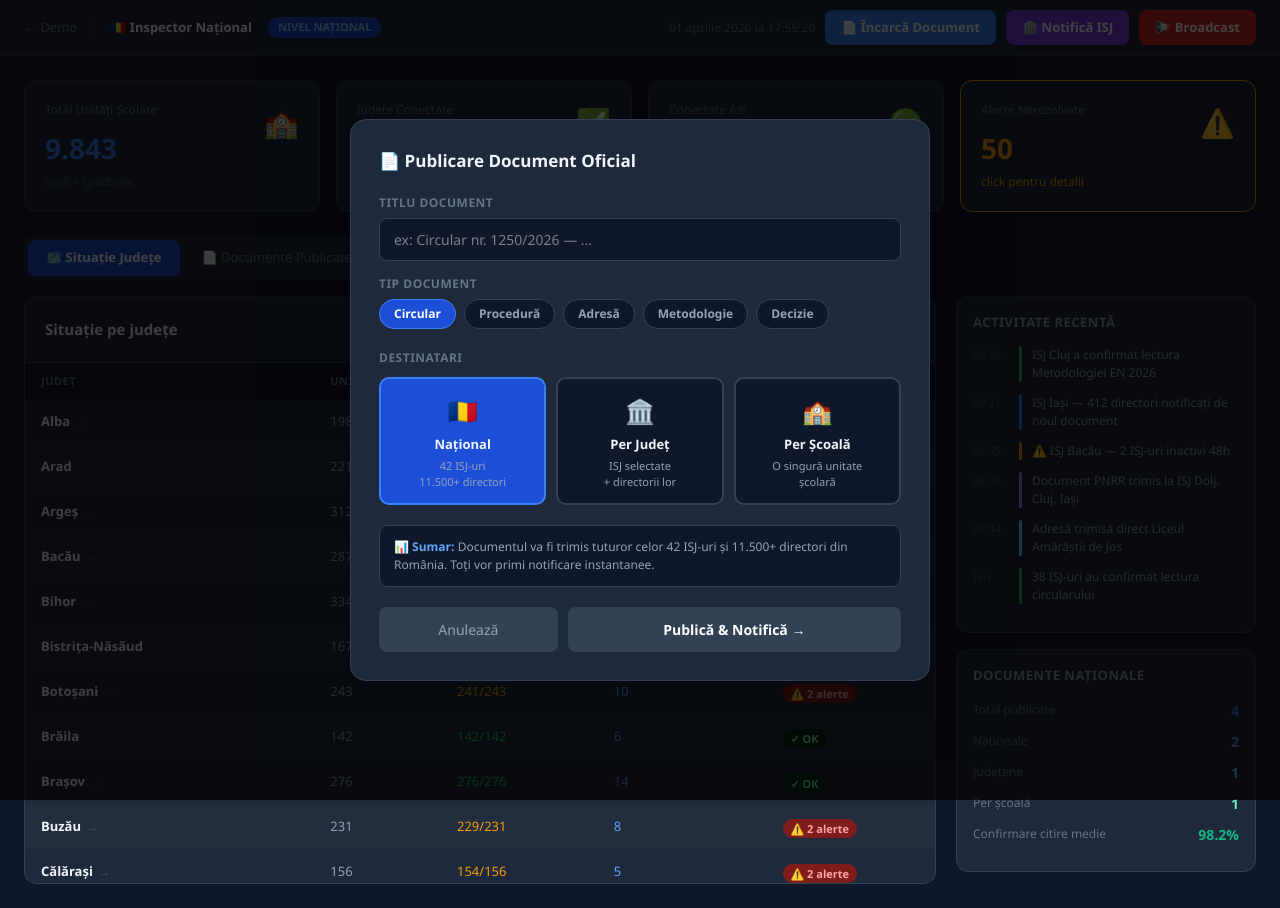
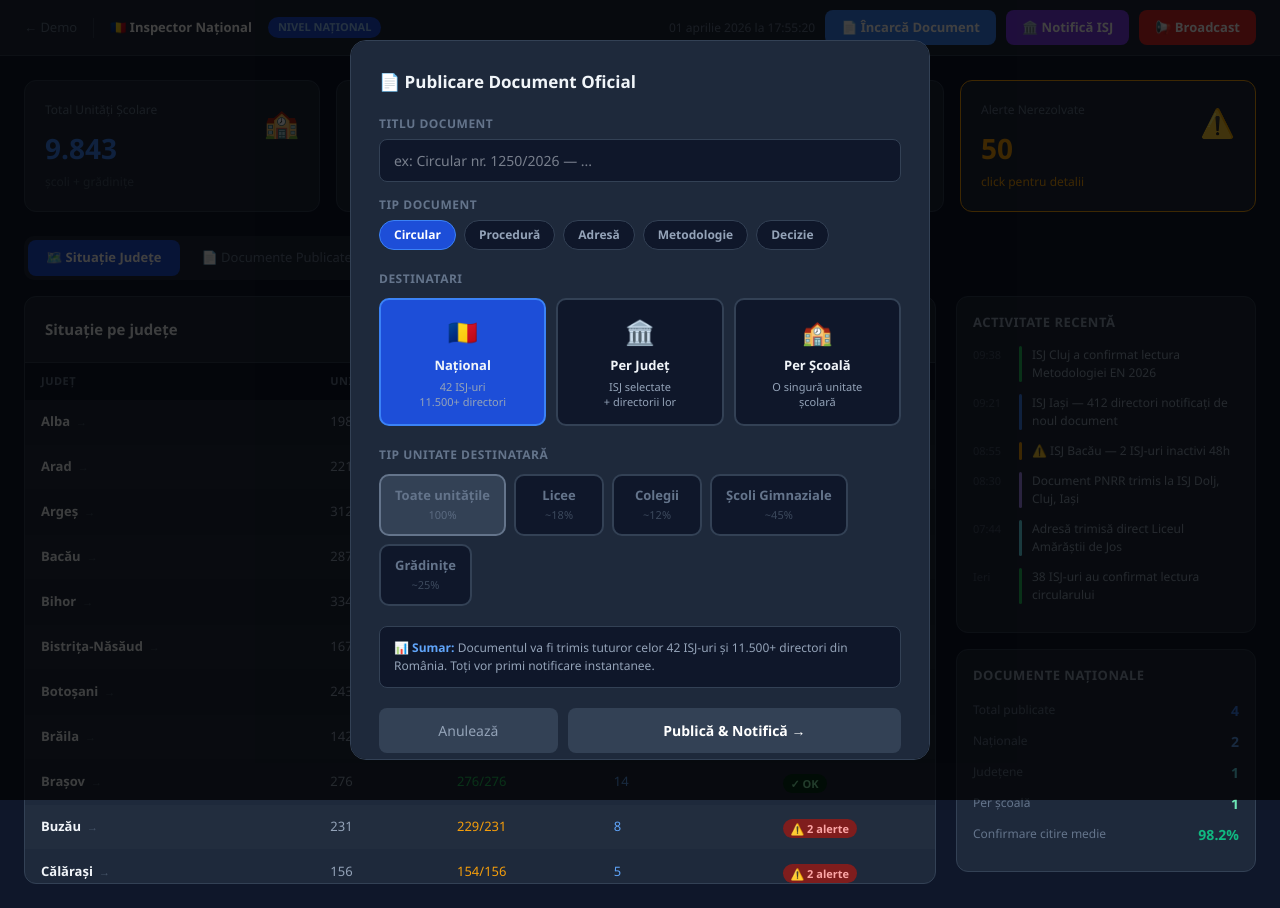
Before and after one commit to catalinradu2026-gif/leadflow-ai, a Next.js app: page /demo/inspector in a window 1280 px wide. Both pictures are taken after a click on the button "📄 Încarcă Document". Built offline with nearby package versions, Linux system fonts and the light colour scheme.

Commit message:
Add unit type filter in upload modals for Inspector and ISJ

```diff
--- a/app/demo/inspector/page.tsx
+++ b/app/demo/inspector/page.tsx
@@ -180,6 +180,7 @@ export default function InspectorNational() {
   const [uploadTarget, setUploadTarget] = useState<'national' | 'judet' | 'scoala'>('national')
   const [uploadJudete, setUploadJudete] = useState<string[]>([])
   const [uploadScoala, setUploadScoala] = useState(SCOLI_DEMO[0])
+  const [uploadTipUnitate, setUploadTipUnitate] = useState<string>('Toate')
   const [uploading, setUploading] = useState(false)
   const [uploadDone, setUploadDone] = useState(false)
 
@@ -202,14 +203,18 @@ export default function InspectorNational() {
     setUploading(true)
     await new Promise(r => setTimeout(r, 1800))
 
-    let targetName = 'Toate județele'
-    let destinatari = 11500
+    const tipSuffix = uploadTipUnitate !== 'Toate' ? ` · doar ${uploadTipUnitate}e` : ''
+    let targetName = `Toate județele${tipSuffix}`
+    const TIP_RATIOS: Record<string, number> = { 'Toate': 1, 'Liceu': 0.18, 'Colegiu': 0.12, 'Școală': 0.45, 'Grădiniță': 0.25 }
+    const ratio = TIP_RATIOS[uploadTipUnitate] ?? 1
+    let destinatari = Math.round(11500 * ratio)
     if (uploadTarget === 'judet') {
-      targetName = uploadJudete.length ? uploadJudete.join(', ') : 'ISJ selectate'
-      destinatari = uploadJudete.reduce((s, j) => {
+      targetName = (uploadJudete.length ? uploadJudete.join(', ') : 'ISJ selectate') + tipSuffix
+      const base = uploadJudete.reduce((s, j) => {
         const found = JUDETE.find(x => x.name === j)
         return s + (found ? found.scoli : 0)
       }, 0) || 240
+      destinatari = Math.round(base * ratio)
     } else if (uploadTarget === 'scoala') {
       targetName = uploadScoala
       destinatari = 1
@@ -234,6 +239,7 @@ export default function InspectorNational() {
       setUploadTitle('')
       setUploadTarget('national')
       setUploadJudete([])
+      setUploadTipUnitate('Toate')
     }, 2200)
   }
 
@@ -553,6 +559,40 @@ export default function InspectorNational() {
                     ))}
                   </div>
                 </div>
+
+                {/* TIP UNITATE SELECTOR */}
+                {uploadTarget !== 'scoala' && (
+                  <div style={{ marginBottom: '20px' }}>
+                    <label style={{ fontSize: '12px', color: '#64748b', display: 'block', marginBottom: '10px', fontWeight: 600, textTransform: 'uppercase', letterSpacing: '0.5px' }}>
+                      Tip unitate destinatară
+                    </label>
+                    <div style={{ display: 'flex', gap: '8px', flexWrap: 'wrap' }}>
+                      {[
+                        { val: 'Toate', label: 'Toate unitățile', sub: '100%', color: '#64748b', bg: '#334155' },
+                        { val: 'Liceu', label: 'Licee', sub: '~18%', color: '#93c5fd', bg: '#1e3a5f' },
+                        { val: 'Colegiu', label: 'Colegii', sub: '~12%', color: '#c4b5fd', bg: '#4c1d95' },
+                        { val: 'Școală', label: 'Școli Gimnaziale', sub: '~45%', color: '#6ee7b7', bg: '#064e3b' },
+                        { val: 'Grădiniță', label: 'Grădinițe', sub: '~25%', color: '#fde68a', bg: '#713f12' },
+                      ].map(opt => {
+                        const sel = uploadTipUnitate === opt.val
+                        return (
+                          <button
+                            key={opt.val}
+                            onClick={() => setUploadTipUnitate(opt.val)}
+                            style={{
+                              background: sel ? opt.bg : '#0f172a',
+                              border: `2px solid ${sel ? opt.color : '#334155'}`,
+                              borderRadius: '10px', padding: '10px 14px', cursor: 'pointer', textAlign: 'center', minWidth: '90px',
+                            }}
+                          >
+                            <div style={{ fontSize: '13px', fontWeight: 700, color: sel ? opt.color : '#64748b', marginBottom: '2px' }}>{opt.label}</div>
+                            <div style={{ fontSize: '11px', color: sel ? opt.color : '#475569', opacity: 0.8 }}>{opt.sub}</div>
+                          </button>
+                        )
+                      })}
+                    </div>
+                  </div>
+                )}
 
                 {/* JUDETE SELECTOR */}
                 {uploadTarget === 'judet' && (
--- a/app/demo/isj/page.tsx
+++ b/app/demo/isj/page.tsx
@@ -48,22 +48,29 @@ export default function ISJDolj() {
   ])
   const [selectedSchool, setSelectedSchool] = useState(SCOLI_DOLJ[0].name)
   const [tipFilter, setTipFilter] = useState<string>('Toate')
+  const [uploadTipDoc, setUploadTipDoc] = useState('Circular')
+  const [uploadTipUnitate, setUploadTipUnitate] = useState<string>('Toate')
+
+  const TIP_RATII: Record<string, number> = { 'Toate': 1, 'Liceu': 0.18, 'Colegiu': 0.12, 'Școală': 0.45, 'Grădiniță': 0.25 }
 
   async function handleUpload() {
     if (!uploadTitle.trim()) return
     setUploading(true)
     await new Promise(r => setTimeout(r, 1800))
+    const total = Math.round(240 * (TIP_RATII[uploadTipUnitate] ?? 1))
     setDocs(prev => [{
       id: prev.length + 1,
-      titlu: uploadTitle,
+      titlu: uploadTitle + (uploadTipUnitate !== 'Toate' ? ` — ${uploadTipUnitate}e` : ''),
       data: '19 mai 2026',
       citite: 0,
-      total: 240,
-      tip: 'Circular',
+      total,
+      tip: uploadTipDoc,
+      sursa: 'ISJ Dolj',
+      nou: true,
     }, ...prev])
     setUploading(false)
     setUploadDone(true)
-    setTimeout(() => { setShowUpload(false); setUploadDone(false); setUploadTitle(''); setUploadContent('') }, 2000)
+    setTimeout(() => { setShowUpload(false); setUploadDone(false); setUploadTitle(''); setUploadContent(''); setUploadTipUnitate('Toate') }, 2000)
   }
 
   async function sendChat() {
@@ -314,6 +321,49 @@ export default function ISJDolj() {
             ) : (
               <>
                 <h3 style={{ fontSize: '17px', fontWeight: 700, color: '#f1f5f9', marginBottom: '20px' }}>📄 Încarcă Document ISJ</h3>
+
+                {/* Tip document */}
+                <div style={{ marginBottom: '14px' }}>
+                  <label style={{ fontSize: '12px', color: '#64748b', display: 'block', marginBottom: '6px', fontWeight: 600, textTransform: 'uppercase', letterSpacing: '0.5px' }}>Tip document</label>
+                  <div style={{ display: 'flex', gap: '8px', flexWrap: 'wrap' }}>
+                    {['Circular', 'Procedură', 'Adresă', 'Decizie'].map(t => (
+                      <button key={t} onClick={() => setUploadTipDoc(t)} style={{
+                        background: uploadTipDoc === t ? '#1d4ed8' : '#0f172a',
+                        border: `1px solid ${uploadTipDoc === t ? '#3b82f6' : '#334155'}`,
+                        color: uploadTipDoc === t ? '#fff' : '#94a3b8',
+                        borderRadius: '20px', padding: '5px 14px', fontSize: '12px', fontWeight: 600, cursor: 'pointer',
+                      }}>{t}</button>
+                    ))}
+                  </div>
+                </div>
+
+                {/* Tip unitate destinatara */}
+                <div style={{ marginBottom: '14px' }}>
+                  <label style={{ fontSize: '12px', color: '#64748b', display: 'block', marginBottom: '8px', fontWeight: 600, textTransform: 'uppercase', letterSpacing: '0.5px' }}>Destinatari — tip unitate</label>
+                  <div style={{ display: 'flex', gap: '8px', flexWrap: 'wrap' }}>
+                    {[
+                      { val: 'Toate', label: 'Toate', color: '#94a3b8', bg: '#334155', count: '240' },
+                      { val: 'Liceu', label: 'Licee', color: '#93c5fd', bg: '#1e3a5f', count: '~43' },
+                      { val: 'Colegiu', label: 'Colegii', color: '#c4b5fd', bg: '#4c1d95', count: '~29' },
+                      { val: 'Școală', label: 'Școli Gimn.', color: '#6ee7b7', bg: '#064e3b', count: '~108' },
+                      { val: 'Grădiniță', label: 'Grădinițe', color: '#fde68a', bg: '#713f12', count: '~60' },
+                    ].map(opt => {
+                      const sel = uploadTipUnitate === opt.val
+                      return (
+                        <button key={opt.val} onClick={() => setUploadTipUnitate(opt.val)} style={{
+                          background: sel ? opt.bg : '#0f172a',
+                          border: `2px solid ${sel ? opt.color : '#334155'}`,
+                          color: sel ? opt.color : '#64748b',
+                          borderRadius: '10px', padding: '7px 14px', cursor: 'pointer', textAlign: 'center',
+                        }}>
+                          <div style={{ fontSize: '12px', fontWeight: 700 }}>{opt.label}</div>
+                          <div style={{ fontSize: '10px', opacity: 0.75 }}>{opt.count} unități</div>
+                        </button>
+                      )
+                    })}
+                  </div>
+                </div>
+
                 <div style={{ marginBottom: '14px' }}>
                   <label style={{ fontSize: '12px', color: '#64748b', display: 'block', marginBottom: '6px' }}>Titlu document</label>
                   <input
```
